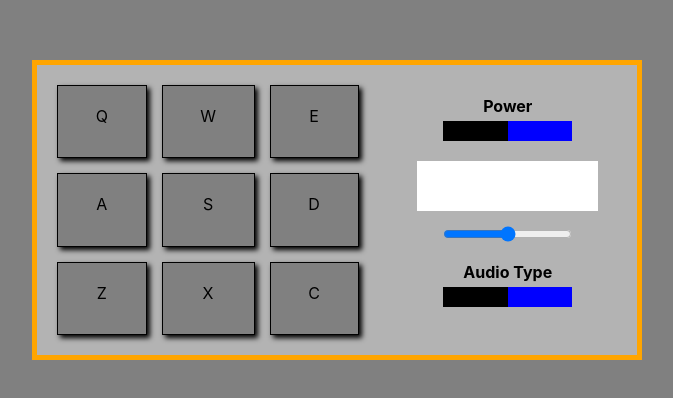
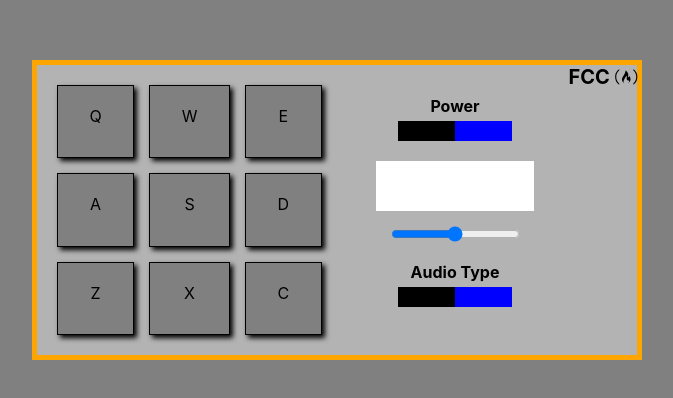
Before and after one commit to korinekj/drum-machine, a React (Create React App) app: page / in a window 1280 px wide. Shown: the part 190-588 px from the top of the page, without its empty margins (303-976 px from the left). Built offline with nearby package versions, Linux system fonts and the light colour scheme.

Commit message:
priprava vypnuti/zapnuti - nyni po kliknuti na 'power' se mi zmeni class on/off

```diff
--- a/package.json
+++ b/package.json
@@ -3,6 +3,11 @@
   "version": "0.1.0",
   "private": true,
   "dependencies": {
+    "@fortawesome/fontawesome-svg-core": "^6.1.1",
+    "@fortawesome/free-brands-svg-icons": "^6.1.1",
+    "@fortawesome/free-regular-svg-icons": "^6.1.1",
+    "@fortawesome/free-solid-svg-icons": "^6.1.1",
+    "@fortawesome/react-fontawesome": "^0.1.18",
     "@testing-library/jest-dom": "^5.16.3",
     "@testing-library/react": "^12.1.4",
     "@testing-library/user-event": "^13.5.0",
--- a/src/App.css
+++ b/src/App.css
@@ -102,3 +102,11 @@ input {
 .pressed-key {
   background-color: #FFA500;
 }
+
+.logo {
+  position: flex;
+  top: 10px;
+  right: 10px;
+  font-weight: bold;
+  font-size: 20px;
+}
--- a/src/App.js
+++ b/src/App.js
@@ -1,6 +1,7 @@
-import { click } from "@testing-library/user-event/dist/click";
 import React from "react";
 import "./App.css";
+import { FontAwesomeIcon } from "@fortawesome/react-fontawesome";
+import { faFreeCodeCamp } from "@fortawesome/free-brands-svg-icons";
 
 //Logika aplikace
 class App extends React.Component {
@@ -206,6 +207,13 @@ class DrumMachineContainer extends React.Component {
           handleKeyPress={this.props.handleKeyPress}
         />
         <ControlsContainer text={this.props.text} />
+
+        <span className="logo">
+          FCC&nbsp;
+          <i>
+            <FontAwesomeIcon icon={faFreeCodeCamp} />
+          </i>
+        </span>
       </div>
     );
   }
@@ -325,12 +333,26 @@ class ControlsContainer extends React.Component {
 //    ** KOMPONENTY <ControlsContainer> **
 
 class PowerComponent extends React.Component {
+  constructor(props) {
+    super(props);
+    this.state = {
+      power: true,
+    };
+
+    this.handleClick = this.handleClick.bind(this);
+  }
+
+  handleClick() {
+    this.setState({
+      power: !this.state.power,
+    });
+  }
   render() {
     return (
-      <div id="power">
+      <div id="power" onClick={this.handleClick}>
         <p>Power</p>
-        <span className="off"></span>
-        <span className="on"></span>
+        <span className={this.state.power ? "off" : "on"}></span>
+        <span className={!this.state.power ? "off" : "on"}></span>
       </div>
     );
   }
```
Also changed, not shown: 1 other file (tests, documents, lock files or other folders).
